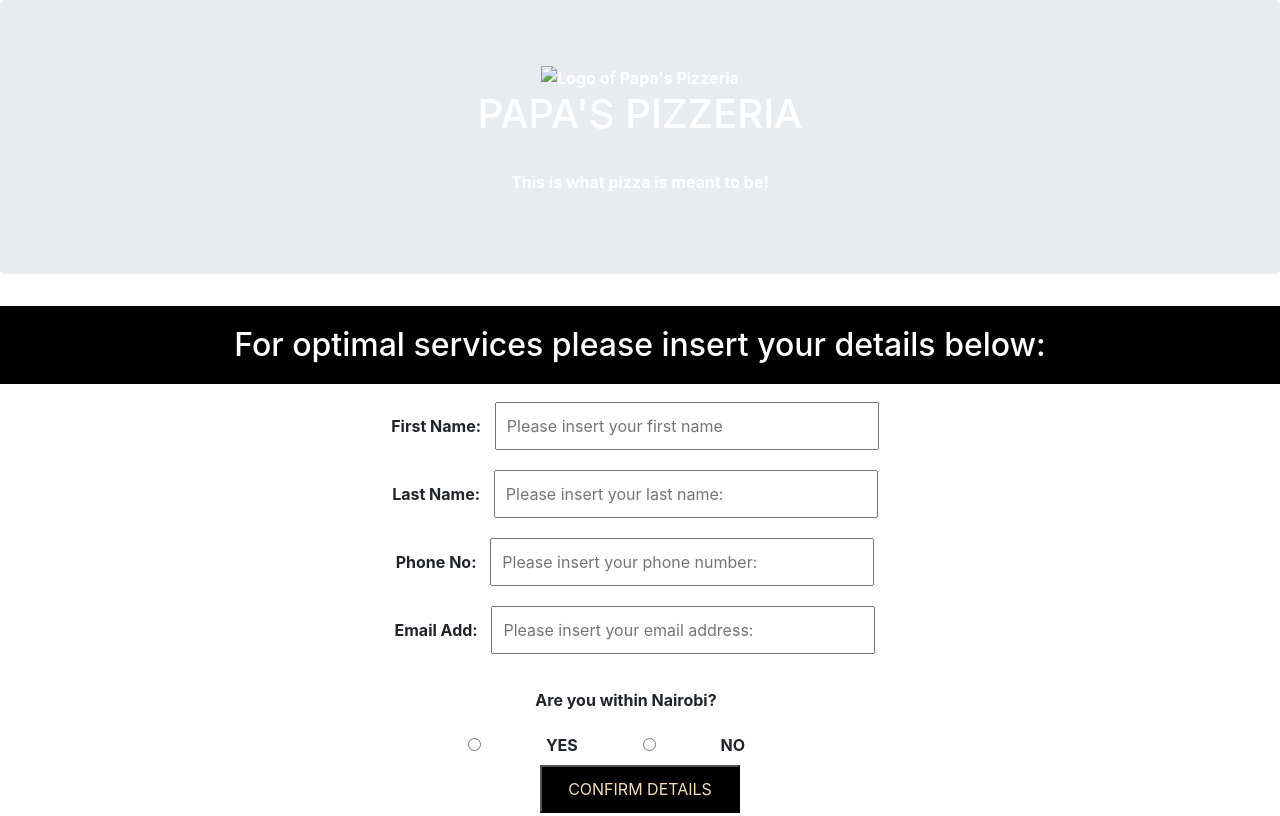
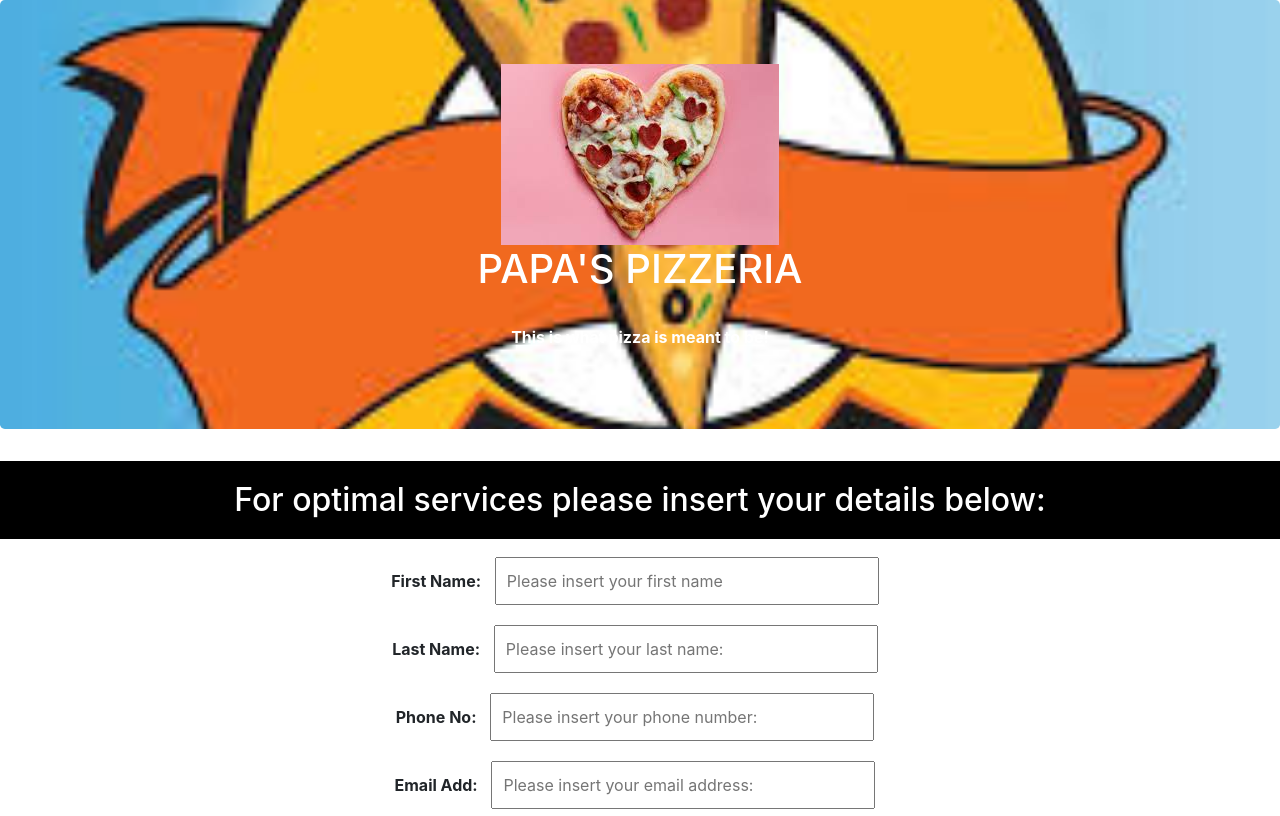
Before and after one commit to Mathewsalufwani/week-4-ip, a plain HTML site: page index.html in a window 1280 px wide. Shown: the top 816 px of the page. Drawn offline with Linux system fonts and the light colour scheme.

Commit message:
add pictures

```diff
--- a/css/styles.css
+++ b/css/styles.css
@@ -1,6 +1,5 @@
 .jumbotron{
-  background-image: url("imgs/pizza1.jpg");
-  background-attachment: fixed;
+  background-image: url("imgs/logo1.jpeg");
   background-position: center;
   background-size: cover;
   text-align: center;
--- a/index.html
+++ b/index.html
@@ -5,7 +5,7 @@
     <meta charset="UTF-8">
     <meta name="viewport" content="width=device-width, initial-scale=1.0">
     <title>Papa's Pizzeria</title>
-    <link rel="icon" type="image/png" href="css/imgs/pizza5.png"/>
+    <link rel="icon" type="image/png" href="css/imgs/logo.jpeg"/>
     <link href="css/bootstrap.css" rel="stylesheet" type="text/css"/>
     <link rel="stylesheet" type="text/css" href="css/styles.css"/>
     <script src="js/jquery-3.4.1.js"></script>
@@ -17,7 +17,7 @@
   <body>
 
     <div class="jumbotron">
-      <img id="mainlogo" src="css/imgs/logo.png" alt="Logo of Papa's Pizzeria">
+      <img id="mainlogo" src="css/imgs/img.jpeg" alt="Logo of Papa's Pizzeria">
       <h1>PAPA'S PIZZERIA</h1>
       <br>
       <p>This is what pizza is meant to be!</p>
```
Also changed, not shown: css/imgs/img.jpeg (added), css/imgs/logo1.jpeg (added).
